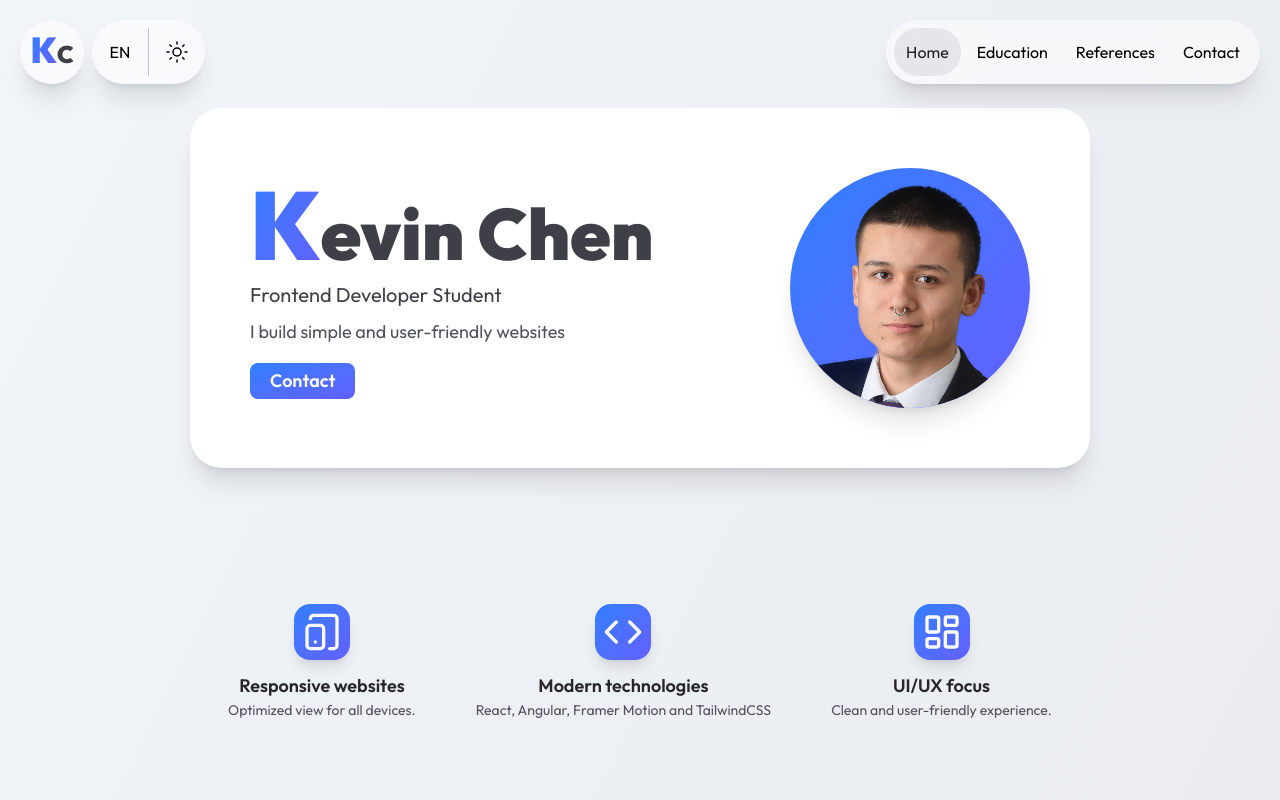
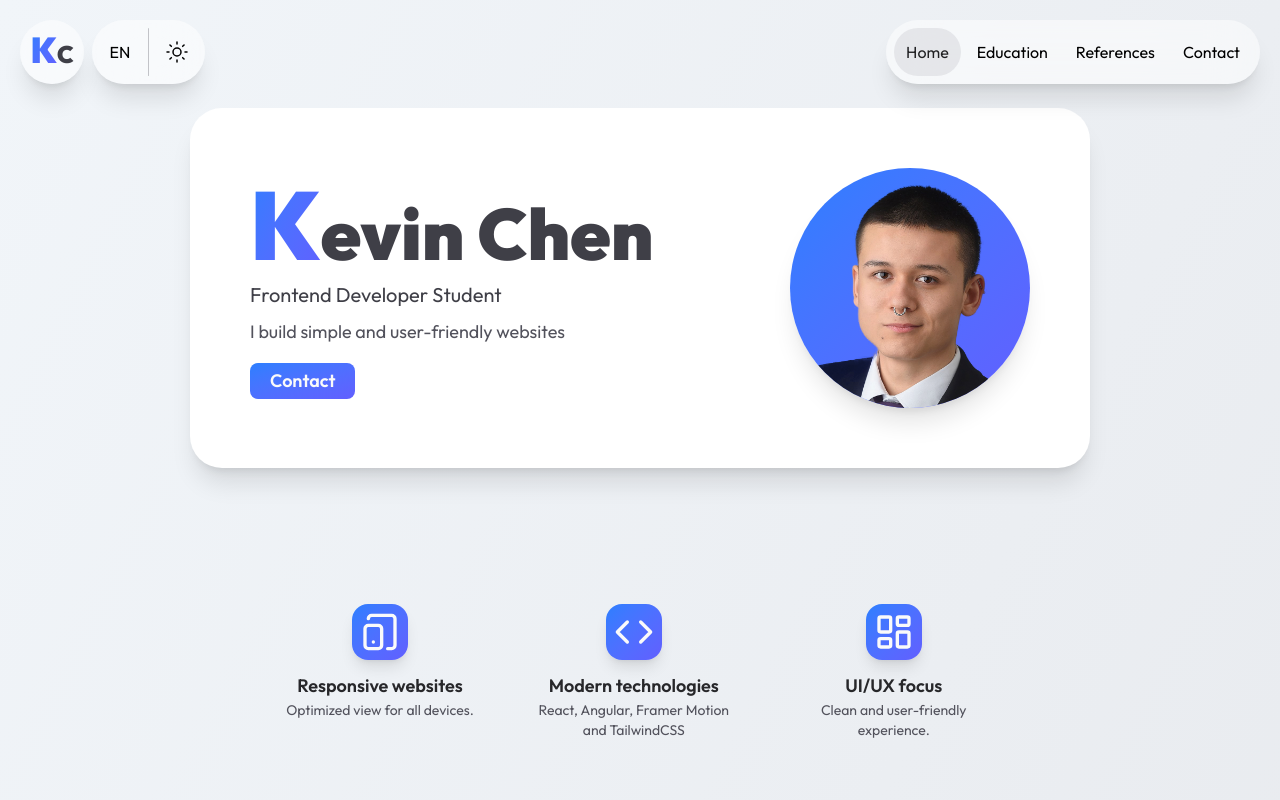
Before and after one commit to chencsi/chencsi.github.io, a React (Vite) app: page /#/ in a window 1280 px wide. Shown: the top 800 px of the page. Built offline with nearby package versions, Linux system fonts and the light colour scheme.

Commit message:
highlights fix

```diff
--- a/src/components/Home/Highlights.jsx
+++ b/src/components/Home/Highlights.jsx
@@ -2,7 +2,7 @@ import useUI from "../../hooks/useUI";
 import { TabletSmartphone, Code, LayoutDashboard } from "lucide-react";
 import translations from "../../utils/translations";
 import HighlightTemplate from "../HighlightTemplate";
-import {motion} from "framer-motion";
+import { motion } from "framer-motion";
 
 function Highlights() {
   const { theme, lang } = useUI();
@@ -20,6 +20,7 @@ function Highlights() {
       {content?.map((item, index) => {
         return (
           <motion.div
+            className="max-w-[200px]"
             key={index}
             initial={{ opacity: 0, y: 50 }}
             animate={{ opacity: 1, y: 0 }}
```
